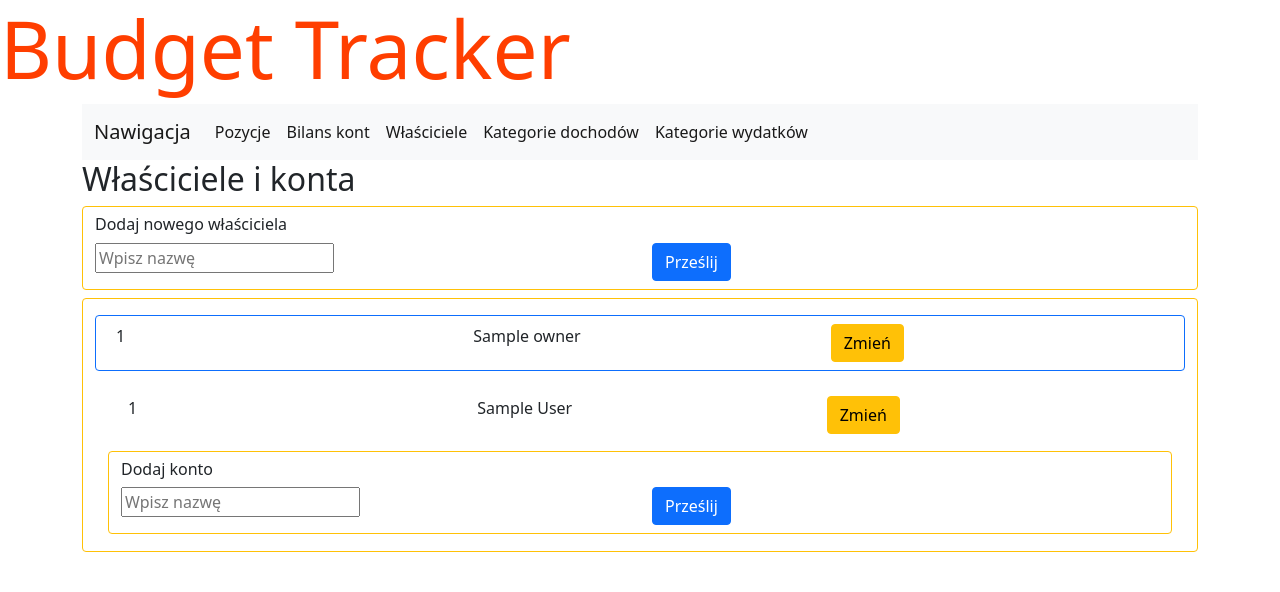
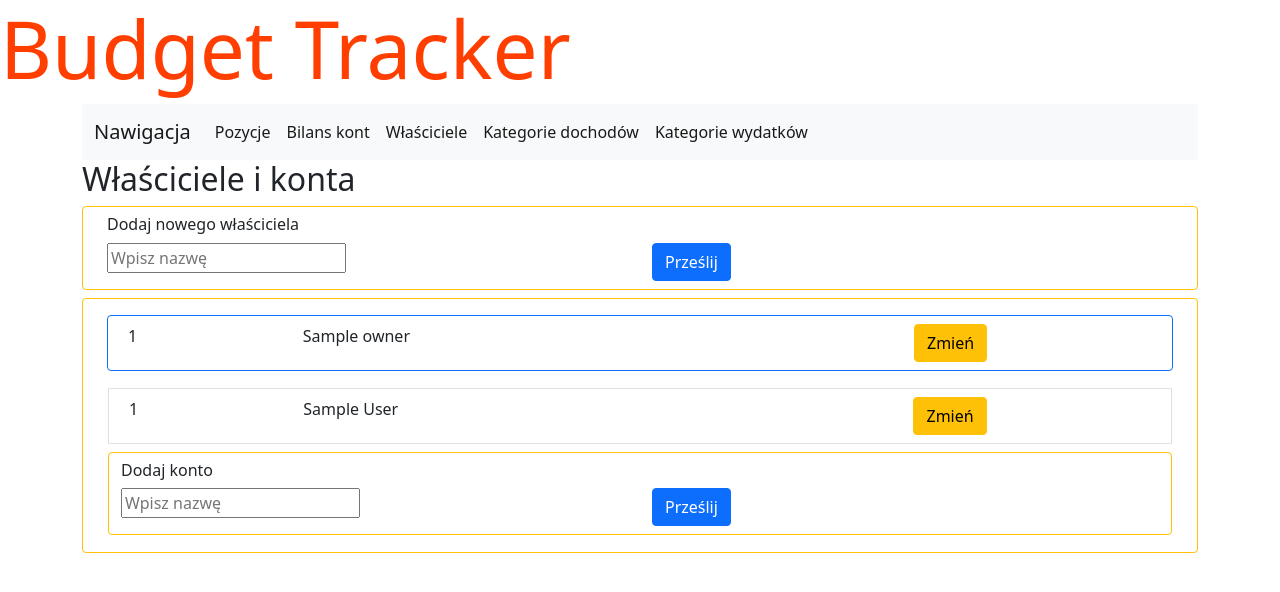
Before and after one commit to mwisniewski1991/budget_tracker, a Flask app: page /owners/ in a window 1280 px wide. Shown: the top 592 px of the page. Run offline with Flask 3, Linux system fonts and the light colour scheme; tables that the repository leaves empty hold one stand-in row (values such as "Sample post"); parts of the project's set-up code (start-up, migrations or seed data) failed here and were passed over; some libraries are stand-ins or nearby versions.

Commit message:
Refactor owners blueprints

```diff
--- a/website/app/blueprints/owners/templates/owners/account_read.html.jinja
+++ b/website/app/blueprints/owners/templates/owners/account_read.html.jinja
@@ -1,12 +1,9 @@
-<head>
-    <link href="https://cdn.jsdelivr.net/npm/bootstrap@5.0.2/dist/css/bootstrap.min.css" rel="stylesheet" integrity="sha384-EVSTQN3/azprG1Anm3QDgpJLIm9Nao0Yz1ztcQTwFspd3yD65VohhpuuCOmLASjC" crossorigin="anonymous">
-    <script src="https://cdn.jsdelivr.net/npm/bootstrap@5.0.2/dist/js/bootstrap.bundle.min.js" integrity="sha384-MrcW6ZMFYlzcLA8Nl+NtUVF0sA7MsXsP1UyJoMp4YLEuNSfAP+JcXn/tWtIaxVXM" crossorigin="anonymous"></script>
-</head>
 
-
-  <div class="row border p-2 border-white rounded" hx-target="this" hx-swap="outerHTML">
-      <div class="col"><span>{{ account.id }}</span></div>
-      <div class="col"><span>{{ account.name_pl }}</span></div>
-      <div class="col"><button hx-get="{{ '/owners/%s/accounts/%s/edit' %(account.owner_id, account.id) }} "  class="btn btn-warning">Zmień</button>
-      </div>
-  </div>
+<div class="row border p-2" hx-target="this" hx-swap="outerHTML">
+    <div class="col-2"><span>{{ account.id }}</span></div>
+    <div class="col-4"><span>{{ account.name_pl }}</span></div>
+    <div class="col-3"></div>
+    <div class="col-1"><button hx-get="{{ '/owners/%s/accounts/%s/edit' %(account.owner_id, account.id) }} "  class="btn btn-warning">Zmień</button>
+        </div>
+    <div class="col-1"></div>
+</div>
--- a/website/app/blueprints/owners/templates/owners/home.html.jinja
+++ b/website/app/blueprints/owners/templates/owners/home.html.jinja
@@ -5,6 +5,8 @@
     <h2>Właściciele i konta</h2>
 
     <div class="container py-2 border border-warning rounded">
+        <div class="container">
+
         <h6>Dodaj nowego właściciela</h6>
          <form action='/owners' method="POST">
             <div class="row">
@@ -15,9 +17,9 @@
                     <button type="submit" class="btn btn-primary">Prześlij</button>
                 </div>
             </div>
-
         </form>
 
+      </div>
     </div>
 
 
@@ -26,21 +28,19 @@
     <div class="container mt-2 py-2 border border-warning rounded">
 
         <div class="container mt-2" hx-target="this" hx-swap="innerHTML">
-            <div class="row border p-2 border-primary rounded">
-                <div class="col"><span>{{ owner.id }}</span></div>
-                <div class="col"><span>{{ owner.name_pl }}</span></div>
-                <div class="col"><button hx-get="{{ '/owners/%s/edit' %owner.id }} " class="btn btn-warning">Zmień</button></div>
+            <div class="container mt-2" hx-target="this" hx-swap="innerHTML">
+            {% with owner=owner %}
+                {% include "owners/owners_read.html.jinja" %}
+            {% endwith %}
             </div>
         </div>
 
         <div class="container mt-2 border border-white rounded">
             {% for account in owner.accounts %}
                 <div class="container my-2" hx-target="this" hx-swap="innerHTML">
-                    <div class="row p-2 border-bottom border-white" >
-                        <div class="col"><span>{{ account.id }}</span></div>
-                        <div class="col"><span>{{ account.name_pl }}</span></div>
-                        <div class="col"><button hx-get="{{ '/owners/%s/accounts/%s/edit' %(owner.id, account.id) }} " class="btn btn-warning">Zmień</button></div>
-                    </div>
+                    {% with account=account %}
+                        {% include "owners/account_read.html.jinja" %}
+                    {% endwith %}
                 </div>
             {% endfor %}
 
--- a/website/app/blueprints/owners/templates/owners/owners_read.html.jinja
+++ b/website/app/blueprints/owners/templates/owners/owners_read.html.jinja
@@ -1,12 +1,9 @@
-<head>
-    <link href="https://cdn.jsdelivr.net/npm/bootstrap@5.0.2/dist/css/bootstrap.min.css" rel="stylesheet" integrity="sha384-EVSTQN3/azprG1Anm3QDgpJLIm9Nao0Yz1ztcQTwFspd3yD65VohhpuuCOmLASjC" crossorigin="anonymous">
-    <script src="https://cdn.jsdelivr.net/npm/bootstrap@5.0.2/dist/js/bootstrap.bundle.min.js" integrity="sha384-MrcW6ZMFYlzcLA8Nl+NtUVF0sA7MsXsP1UyJoMp4YLEuNSfAP+JcXn/tWtIaxVXM" crossorigin="anonymous"></script>
-</head>
+  <div class="row border p-2 border-primary rounded" hx-target="this" hx-swap="outerHTML">
+      <div class="col-2"><span>{{ owner.id }}</span></div>
+      <div class="col-4"><span>{{ owner.name_pl }}</span></div>
+      <div class="col-3"></div>
+      <div class="col-1"><button hx-get="{{ '/owners/%s/edit' %owner.id }} " class="btn btn-warning">Zmień</button>
+          </div>
+      <div class="col-1"></div>
 
-
-  <div class="row border p-2 border-white rounded" hx-target="this" hx-swap="outerHTML">
-      <div class="col"><span>{{ owner.id }}</span></div>
-      <div class="col"><span>{{ owner.name_pl }}</span></div>
-      <div class="col"><button hx-get="{{ '/owners/%s/edit' %owner.id }} " class="btn btn-warning">Zmień</button>
-      </div>
   </div>
```
Also changed, not shown: website/app/blueprints/owners/templates/owners/account_edit.html.jinja (+9 -12 lines), website/app/blueprints/owners/templates/owners/owners_edit.html.jinja (+11 -12 lines).
